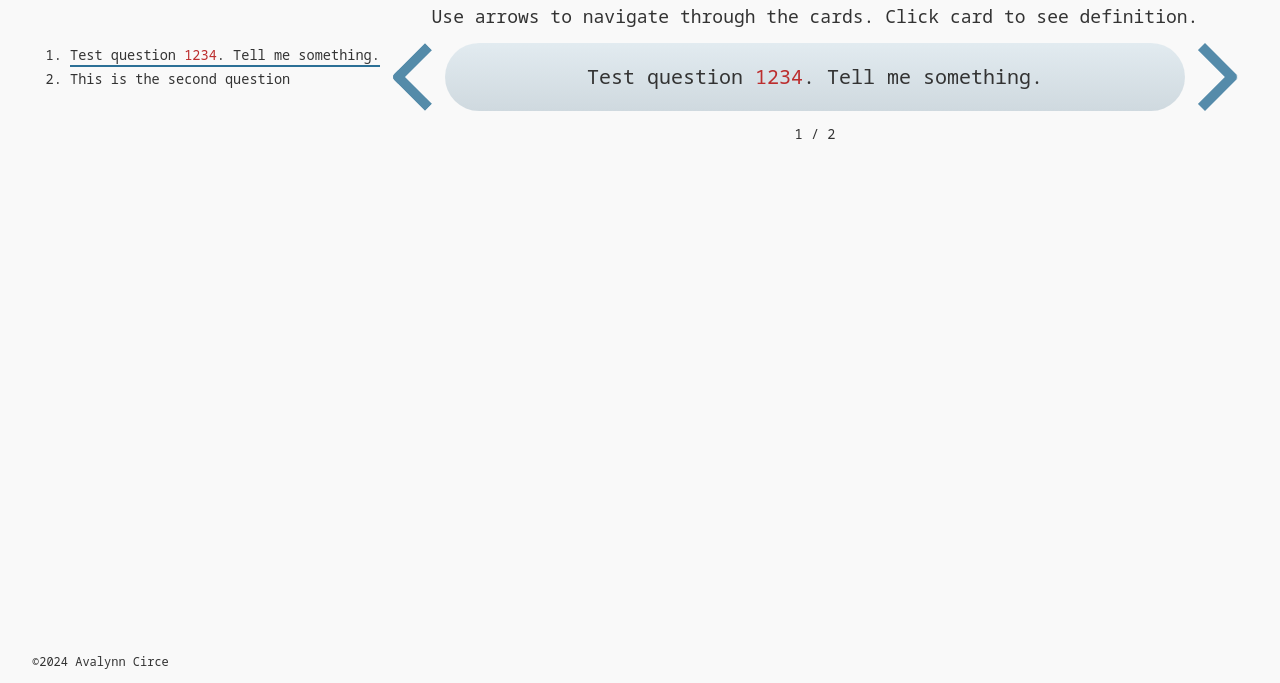
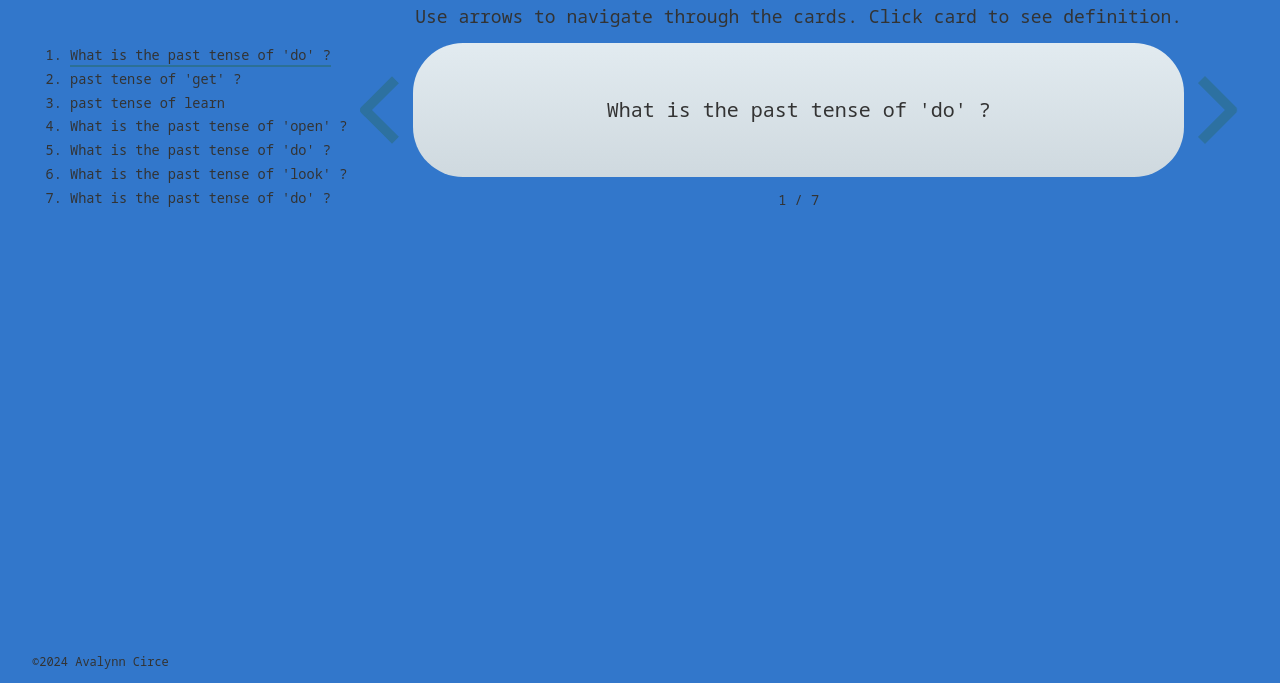
Before and after one commit to abbypak1205/past-tense, a plain HTML site: page index.html in a window 1280 px wide. Shown: the part 117-800 px from the top of the page. Drawn offline with Linux system fonts and the light colour scheme.

Commit message:
add q, bgc

```diff
--- a/resources/css/styles.css
+++ b/resources/css/styles.css
@@ -15,7 +15,7 @@ html {
 }
 
 body {
-  background-color: #f9f9f9;
+  background-color: #3277cb;
   height: 100vh;
   margin: 0;
   padding: 0 30px;
--- a/resources/js/data.json
+++ b/resources/js/data.json
@@ -1,11 +1,36 @@
 [
     {
-		"prompt": "Test question <span>1234</span>. Tell <b>me</b> something.",
-		"answer": "This is the answer.",
+		"prompt": "What is the past tense of  <b>'do'</b> ?",
+		"answer": "do & <span> did </span>",
 		"link": "https://google.com"
 	},
     {
-		"prompt": "This is the second question",
+		"prompt": "past tense of <b> 'get' </b>?",
+		"answer": "get & <span> got </span>.",
+		"link": "https://dictionary.cambridge.org/dictionary/english-chinese-traditional/get"
+	},
+	{
+		"prompt": "past tense of <b> learn </b> ",
+		"answer": "<span>learnt</span>.",
+		"link": "https://facebook.com"
+	},
+	{
+		"prompt": "What is the past tense of  <b>'open'</b> ?",
+		"answer": "<span>opened</span>",
+		"link": "https://facebook.com"
+	},
+	{
+		"prompt": "What is the past tense of  <b>'do'</b> ?",
+		"answer": "This is the answer.",
+		"link": "https://facebook.com"
+	},
+	{
+		"prompt": "What is the past tense of  <b>'look'</b> ?",
+		"answer": "looked.",
+		"link": "https://facebook.com"
+	},
+	{
+		"prompt": "What is the past tense of  <b>'do'</b> ?",
 		"answer": "This is the answer.",
 		"link": "https://facebook.com"
 	}
```
